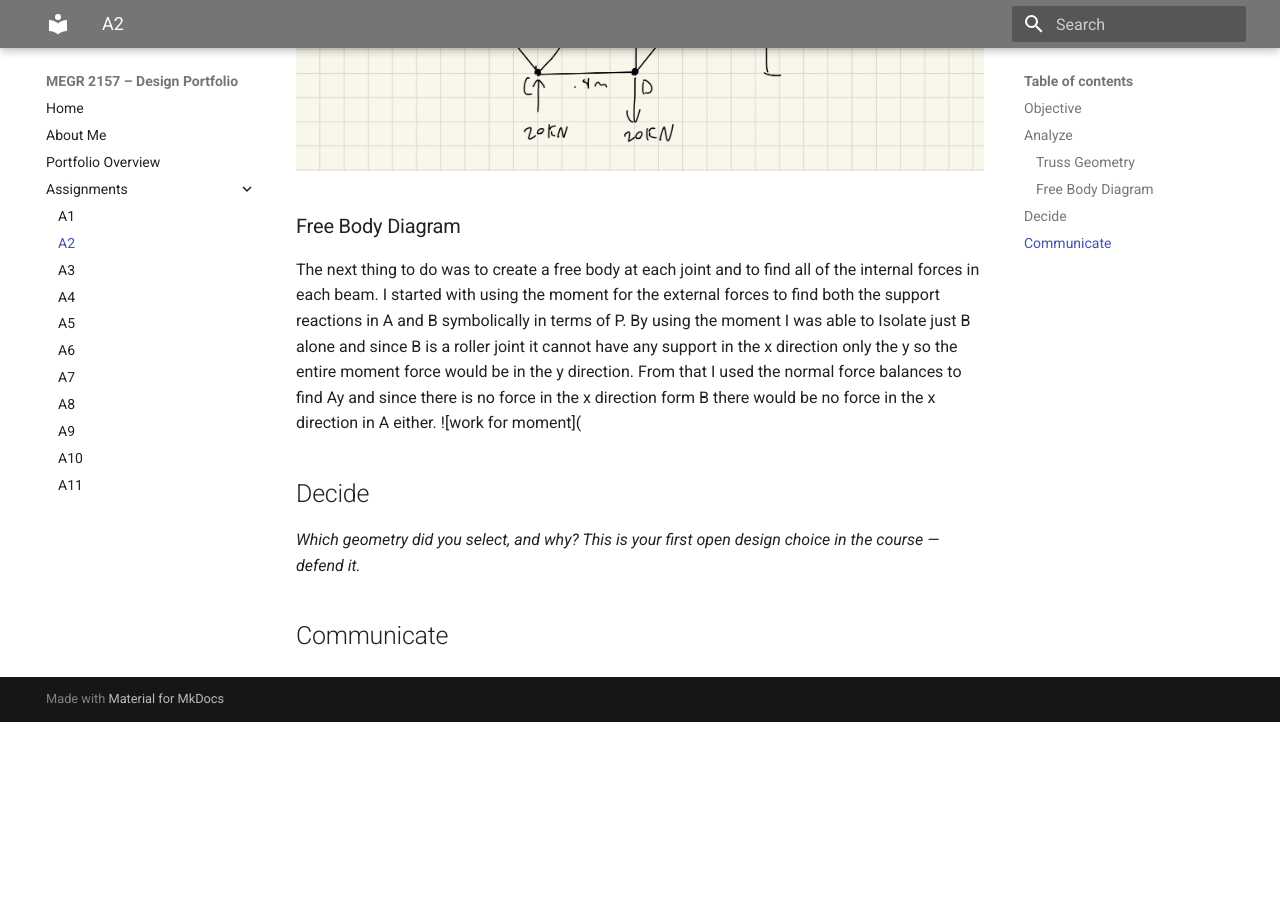
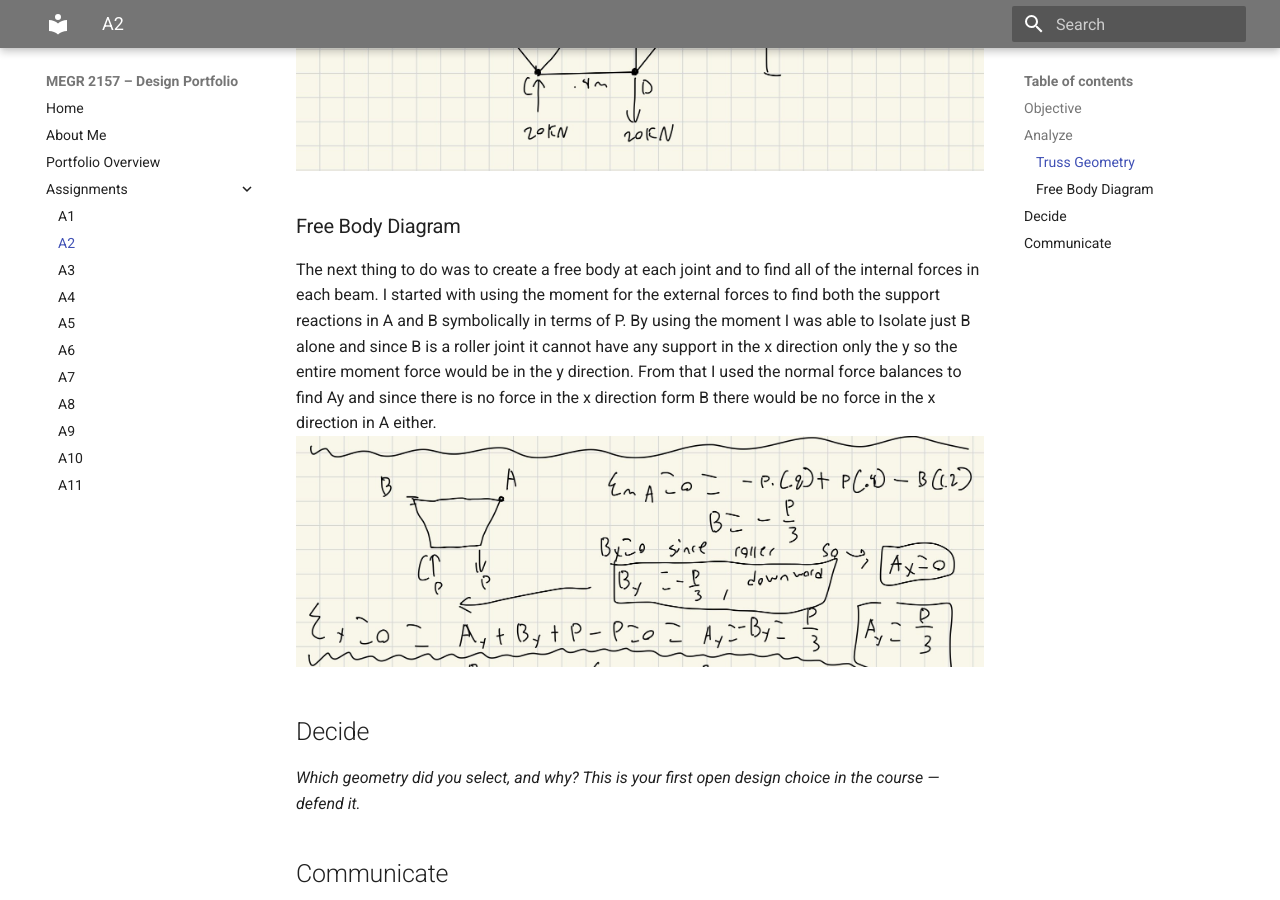
Before and after one commit to jadelma5/megr2156-portfolio, an MkDocs documentation site: the page built from docs/assignments/A02/index.md, in a window 1280 px wide and 900 px high, scrolled down 1452 px. Built offline with MkDocs 1.6.1 and Material for MkDocs 9.7.7, drawn with Linux system fonts in a browser that asks for light colours; before the commit the page ends 2174 px from its top, so only the background shows below that.

Commit message:
Add image for moment work in free body diagram
Updated the free body diagram section with a new image.

```diff
--- a/docs/assignments/A02/index.md
+++ b/docs/assignments/A02/index.md
@@ -18,7 +18,7 @@ Based on the given parameters this was the design I had landed on. I first made
 ### Free Body Diagram
 
 The next thing to do was to create a free body at each joint and to find all of the internal forces in each beam. I started with using the moment for the external forces to find both the support reactions in A and B symbolically in terms of P. By using the moment I was able to Isolate just B alone and since B is a roller joint it cannot have any support in the x direction only the y so the entire moment force would be in the y direction. From that I used the normal force balances to find Ay and since there is no force in the x direction form B there would be no force in the x direction in A either.
-![work for moment](
+![work for moment](momentwork.jpg)
 
 ## Decide
 _Which geometry did you select, and why? This is your first open design choice in the course — defend it._
```
